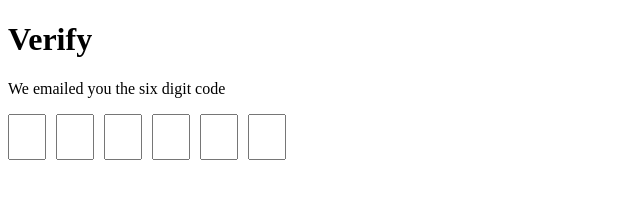
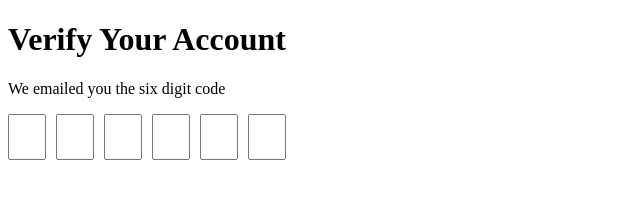
Before and after one commit to acciojob/OTP-aravi143, a website: page main.html in a window 1280 px wide. Shown: the whole page, without its empty margins (0-640 px from the left). Drawn offline with Linux system fonts and the light colour scheme.

Commit message:
created a submission

```diff
--- a/main.html
+++ b/main.html
@@ -8,7 +8,7 @@
 
 <body>
 	<!-- the entire body must be written by student -->
-	<h1 id="verification_heading">Verify</h1>
+	<h1 id="verification_heading">Verify Your Account</h1>
 	<p id="verification_subtext">We emailed you the six digit code</p>
 	<div class="code-container">
 		<input class="code" type="text" maxlength="1" >
```
